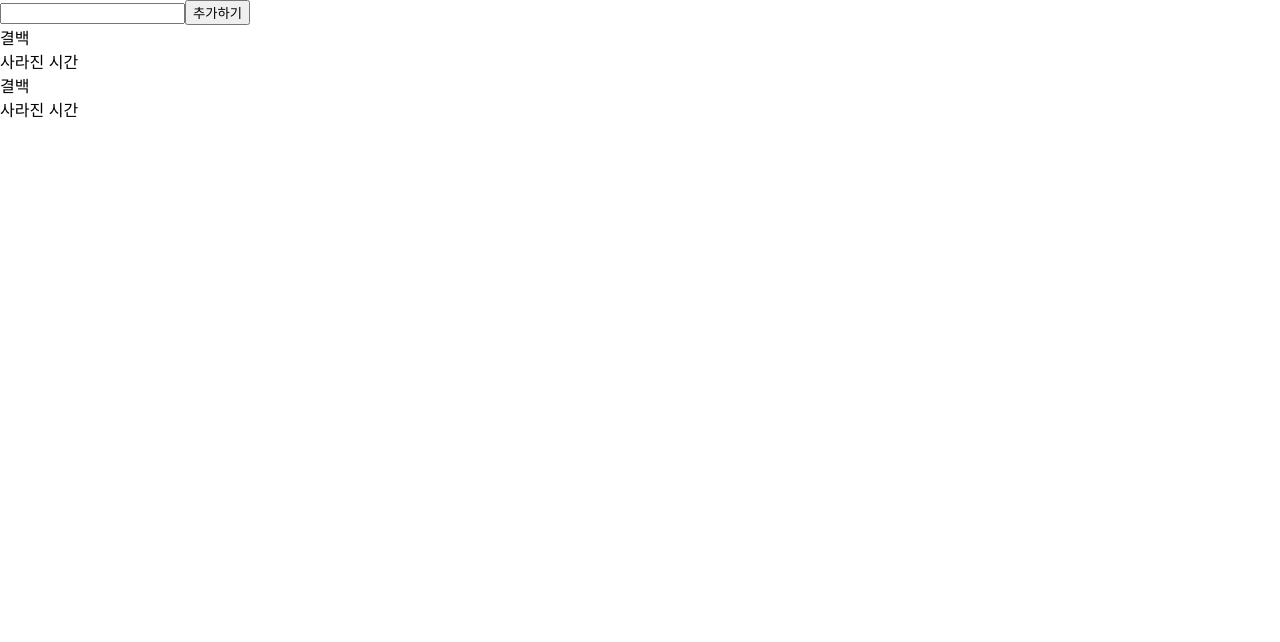
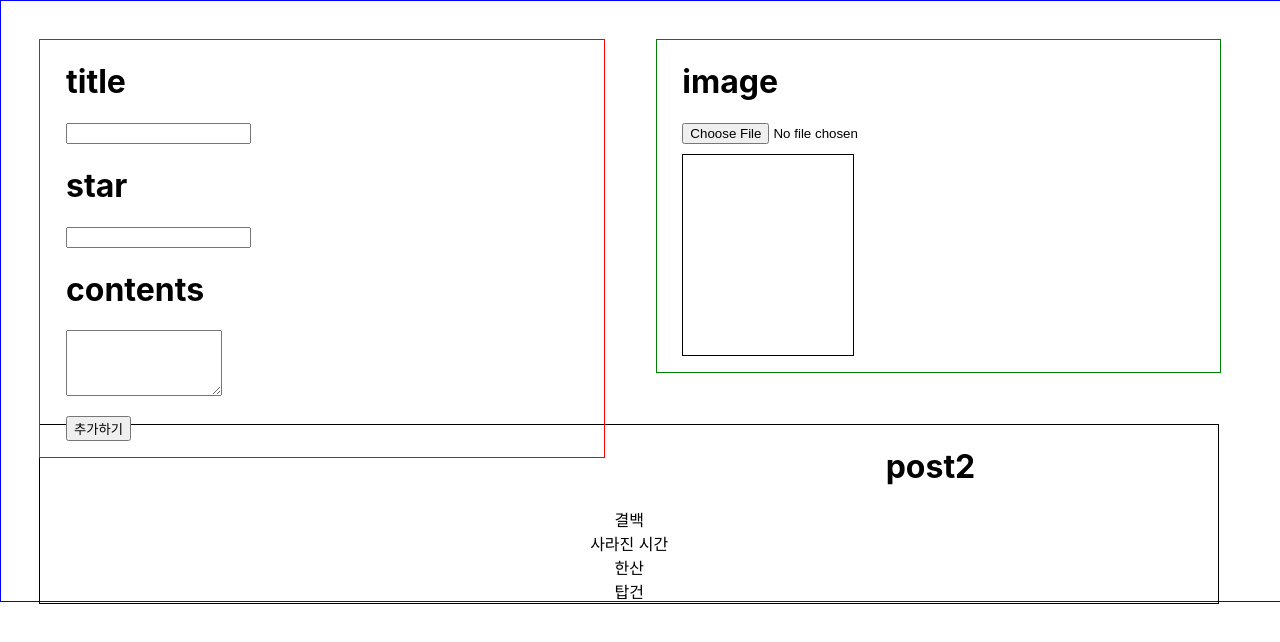
Before and after one commit to I-like-the-movie-movie/ALIKE-d-MOVIE-MOVIE, a React (Create React App) app in the folder alikemovie/: page /post in a window 1280 px wide. Shown: the top 642 px of the page. Built offline with nearby package versions, Linux system fonts and the light colour scheme; data requests are answered from the project's data file.

Commit message:
복구 0830(화)21시 기준

```diff
--- a/alikemovie/db.json
+++ b/alikemovie/db.json
@@ -14,14 +14,19 @@
       "star": 3,
       "content": "한적한 소도시의 시골마을, 남들에게 숨기고 싶은 비밀을 지닌 채 지방 근무를 자청한 교사 부부에게 예기치 않은 불행이 닥치고,  사건 수사를 담당하게 된 형구는 마을 사람들의 수상한 낌새를 눈치채고 단서를 추적한다.  사건해결에 자신만만하던 형구는 수사과정에서 하루 아침에 자신의 삶이 송두리째 뒤바뀌는 충격적인 상황에 빠지게 된다.  집도, 가족도, 직업도 내가 알던 모든 것이 사라졌다. 과연 그는 자신의 삶을 되찾을 수 있을 것인가."
     },
-    [],
-    [],
-    [],
-    [],
-    [],
-    [],
-    [],
-    []
+
+    {
+      "movie_title": "한산",
+      "star": "5",
+      "content": "킹갓제네럴엠페러이순신",
+      "id": 3
+    },
+    {
+      "movie_title": "탑건",
+      "star": "5",
+      "content": "비행기가멋잇다\n톰크루즈가 잘생겻다",
+      "id": 4
+    }
   ],
   "home": [
     {
--- a/alikemovie/package.json
+++ b/alikemovie/package.json
@@ -7,6 +7,7 @@
     "@testing-library/jest-dom": "^5.14.1",
     "@testing-library/react": "^13.0.0",
     "@testing-library/user-event": "^13.2.1",
+    "axios": "^0.27.2",
     "global": "^4.4.0",
     "json-server": "^0.17.0",
     "react": "^18.2.0",
--- a/alikemovie/src/App.js
+++ b/alikemovie/src/App.js
@@ -1,6 +1,6 @@
-import React, { useSelector } from 'react';
-import { BrowserRouter, Route, Routes } from 'react-router-dom';
-import Home from './components/Home';
+import React, { useSelector } from "react";
+import { BrowserRouter, Route, Routes } from "react-router-dom";
+import Home from "./components/Home";
 // import List from './components/List';
 import List2 from './components/List2';
 import Post from './components/Post';
@@ -22,11 +22,10 @@ const App = () => {
     <BrowserRouter>
       <Routes>
         <Route path='/' element={<Home />}></Route>
-        <Route path='/post' element={<Post />}></Route>
-        <Route path='/list' element={<List />}></Route>
+        <Route path='/post' element={<Post2 />}></Route>
+        <Route path='/list' element={<List2 />}></Route>
         <Route path='/review' element={<Review />}></Route>
         <Route path="/review/:id" element={<Review />} />
-
       </Routes>
     </BrowserRouter>
   );
--- a/alikemovie/src/components/Home.jsx
+++ b/alikemovie/src/components/Home.jsx
@@ -1,39 +1,57 @@
-import React, { useEffect, useState } from 'react';
-import { useNavigate } from 'react-router-dom';
-import './Home.css';
-import Logo from '../assets/logo.svg';
+import React, { useEffect, useState } from "react";
+import { useNavigate } from "react-router-dom";
+import "./Home.css";
+import Logo from "../assets/logo.svg";
 // import ModalReview from './Modals/ModalReview';
-import ModalInput from './Post';
-import styled from 'styled-components';
-import axios from 'axios';
-
-
+import ModalInput from "./Post";
+import styled from "styled-components";
+import axios from "axios";
 
 const Home = () => {
+  const [isOpen, setIsOpen] = useState(false);
+  const [review, setReview] = useState({
+    movie_title: "",
+  });
+  const [reviews, setReviews] = useState(null);
 
-  const test = "test"
+  // const fetchReviews = async () => {
+  //   const { data } = await axios.get("http://localhost:3001/reviews");
+  //   setReviews(data);
+  // };
 
   const navigate = useNavigate();
 
+  const onSubmitHandler = (review) => {
+    axios.post("http://localhost:3001/reviews", review);
+  };
+
+  // useEffect(() => {
+  //   fetchReviews();
+  // }, []);
+
   return (
     <>
-      <div className='home_wrap'>
-        <img className='logo' src={Logo} alt='로고' />
+      <div className="home_wrap">
+        <img className="logo" src={Logo} alt="로고" />
 
-        <div className='list_button'>
-
-          <button className='now_movie_list' onClick={() => {
-            navigate('/list')
-          }}>
+        <div className="list_button">
+          <button
+            className="now_movie_list"
+            onClick={() => {
+              navigate("/list");
+            }}
+          >
             지금까지의 영화들
           </button>
 
-          <button className='review_list' onClick={()=> {
-            navigate('/post')
-          }}>
+          <button
+            className="review_list"
+            onClick={() => {
+              navigate("/post");
+            }}
+          >
             리뷰쓰러 가기
           </button>
-
         </div>
       </div>
     </>
--- a/alikemovie/src/components/List2.jsx
+++ b/alikemovie/src/components/List2.jsx
@@ -1,7 +1,5 @@
 import React, { useEffect } from "react";
 import { __getReviews } from "../Redux/modules/reviewSlice";
-import { reviewsSlice } from "../Redux/modules/reviewSlice";
-import { PayloadAction } from "@reduxjs/toolkit";
 import { useDispatch, useSelector } from "react-redux";
 import { useNavigate } from "react-router-dom";
 
@@ -12,41 +10,36 @@ const List2 = () => {
   useEffect(() => {
     dispatch(__getReviews());
   }, [dispatch]);
-
   const { isLoading, error, reviews } = useSelector((state) => state.reviews);
   if (isLoading) {
     return <div>로딩 중....</div>;
   }
-
   if (error) {
     return <div>{error.message}</div>;
   }
-  console.log({reviews})
-  console.log({reviewsSlice})
-  // console.log({dispatch})
-  // console.log({PayloadAction})
 
 
 
 
   return (
-
     <div>
       <div>
         {reviews?.map((review) => (
-          <div onClick={() => {
-          navigate(`/review/${review.id}`)}}>
-
+          <div>
+            <div
+              onClick={() => {
+                navigate(`/review/${review.id}`);
+              }}
+            >
               <div key={review.id}>{review.movie_title}</div>
               <div key={review.id}>{review.picture}</div>
               <div key={review.id}>{review.star}</div>
             </div>
+          </div>
         ))}
       </div>
-      {/* <div>List2</div>;  */}
     </div>
-  )
-
+  );
 };
 
 export default List2;
--- a/alikemovie/src/components/Post.jsx
+++ b/alikemovie/src/components/Post.jsx
@@ -1,17 +1,15 @@
 // import "./ModalInput.css";
 // import Modal from "react-modal";
 import React, { useEffect, useState } from "react";
-import { useNavigate } from 'react-router-dom';
+import { useNavigate } from "react-router-dom";
 // import './Home.css';
 // import Logo from '../assets/logo.svg';
 // import ModalReview from './Modals/ModalReview';
-import List from './List';
-import styled from 'styled-components';
+// import List from './List';
+import styled from "styled-components";
 import axios from "axios";
 
-
 function Post() {
-
   const [review, setReview] = useState({
     movie_title: "",
   });
@@ -20,30 +18,26 @@ function Post() {
   const fetchReviews = async () => {
     const { data } = await axios.get("http://localhost:3001/reviews");
     setReviews(data);
-    console.log('bbbb');
+    console.log("bbbb");
   };
 
   const onSubmitHandler = (review) => {
     axios.post("http://localhost:3001/reviews", review);
-    console.log('aaaaa');
+    console.log("aaaaa");
   };
 
   useEffect(() => {
     fetchReviews();
   }, []);
 
-
-  const navigate = useNavigate();
-
-
+  // const navigate = useNavigate();
 
   return (
     <form className="Form">
       <div>
-
         <form
           onSubmit={(e) => {
-          console.log('ccc');
+            console.log("ccc");
             // 👇 submit했을 때 브라우저의 새로고침을 방지합니다.
             e.preventDefault();
             console.log(review);
@@ -60,20 +54,12 @@ function Post() {
               });
             }}
           />
-                {/* <input
-          type="text"
-          onChange={(ev) => {
-            const { value } = ev.target;
-            reviews.reviews = {value}
-          }}
-        /> */}
-
           <button>추가하기</button>
-        <div>
+          {/* <div>
         {reviews?.map((review) => (
           <div key={review.id}>{review.movie_title}</div>
         ))}
-      </div>
+      </div> */}
         </form>
 
         <div>
@@ -81,12 +67,7 @@ function Post() {
             <div key={review.id}>{review.movie_title}</div>
           ))}
         </div>
-
-
-
-
       </div>
-
     </form>
   );
 }
--- a/alikemovie/src/components/Post2.jsx
+++ b/alikemovie/src/components/Post2.jsx
@@ -8,81 +8,142 @@ import { useDispatch, useSelector } from "react-redux";
 import { reviewsSlice } from "../Redux/modules/reviewSlice";
 import { __getReviews } from "../Redux/modules/reviewSlice";
 
+
+
 function Post2() {
+  const [review, setReview] = useState({
+    movie_title: "",
+  });
+  const [reviews, setReviews] = useState(null);
 
-  const dispatch = useDispatch();
-  // const navigate = useNavigate();
-  useEffect(() => {
-    dispatch(__getReviews)
-  }, [dispatch]);
+  const fetchReviews = async () => {
+    const { data } = await axios.get("http://localhost:3001/reviews");
+    setReviews(data);
+  };
 
   const onSubmitHandler = (review) => {
-    axios.post("http://localhost:3001/reviews", review)
-    console.log(review);
-    console.log('dddd')
+    axios.post("http://localhost:3001/reviews", review);
   };
 
-  const { isLoading, error, reviews } = useSelector((state) => state.reviews);
-  if (isLoading) {
-    return <div>로딩 중....</div>;
-  }
-
-  if (error) {
-    return <div>{error.message}</div>;
-  }
-  // console.log({reviews})
-  // console.log({reviewsSlice})
+  useEffect(() => {
+    fetchReviews();
+  }, []);
 
   return (
-    <div>
-    <div>
-
-        <form
+    <Body>
+      <Divleft
         onSubmit={(e) => {
           // 👇 submit했을 때 브라우저의 새로고침을 방지합니다.
-          e.preventDefault();
-          // console.log(review);
-          onSubmitHandler(reviews);
-          console.log(reviews);
-
+          // e.preventDefault();
+          onSubmitHandler(review);
         }}
       >
+        <p>
+          <h1>title</h1>
           <input
             type="text"
             onChange={(ev) => {
               const { value } = ev.target;
-            console.log(value)
-            // __postReviews({
-            //   ...__postReviews,
-            //   movie_title: value
-            // })
-            __postReviews({value})
-
+              setReview({
+                ...review,
+                movie_title: value,
+              });
             }}
           />
+        </p>
+        <p>
+          <h1> star </h1>
+          <input
+            type="text"
+            onChange={(ev) => {
+              const { value } = ev.target;
+              setReview({
+                ...review,
+                star: value,
+              });
+            }}
+          />
+        </p>
+        <p>
+          <h1>contents</h1>
+          <Textarea
+            type="text"
+            onChange={(ev) => {
+              const { value } = ev.target;
+              setReview({
+                ...review,
+                content: value,
+              });
+            }}
+          />
+        </p>
+        <p>
           <button>추가하기</button>
-        {/* <div>
-        {reviews?.map((review) => (
-          <div key={review.id}>{review.movie_title}</div>
-        ))}
-      </div> */}
-      </form>
-      <div>
-        post2
-      </div>
+        </p>
+      </Divleft>
+      <Divright>
+        <p>
+          <h1> image </h1>
+          <input type="file" accept="image/*"></input>
+          <Preimg></Preimg>
+        </p>
+      </Divright>
+      <Divfoot>
+        <h1>post2</h1>
         <div>
           {reviews?.map((review) => (
             <div key={review.id}>{review.movie_title}</div>
           ))}
         </div>
-
-
-
-
-      </div>
-
-   </div>
+      </Divfoot>
+    </Body>
   );
 }
 
+const Body = styled.div`
+  border: 1px solid blue;
+  display: inline-block;
+
+  width: 100%;
+  min-width: 450px;
+  max-height: 600px;
+`;
+
+const Divleft = styled.form`
+  border: 1px solid red;
+  margin: 3%;
+  padding: 0% 2%;
+  float: left;
+  width: 40%;
+  height: 60%;
+`;
+const Textarea = styled.textarea`
+  height: 60px;
+  width: 150px;
+`;
+
+const Divright = styled.div`
+  border: 1px solid green;
+  margin: 3% 1%;
+  padding: 0% 2%;
+
+  display: inline-block;
+
+  width: 40%;
+  height: 60%;
+`;
+const Preimg = styled.div`
+  border: 1px solid;
+  margin: 10px 0px;
+  height: 200px;
+  width: 170px;
+`;
+
+const Divfoot = styled.div`
+  border: 1px solid;
+  margin: 1% 3%;
+  text-align: center;
+  width: 92%;
+`;
+
 export default Post2;
```
Also changed, not shown: alikemovie/src/Redux/modules/reviewSlice.js (+11 -18 lines), 1 other file (tests, documents, lock files or other folders). Lines whose indentation alone changed are shown as unchanged.
